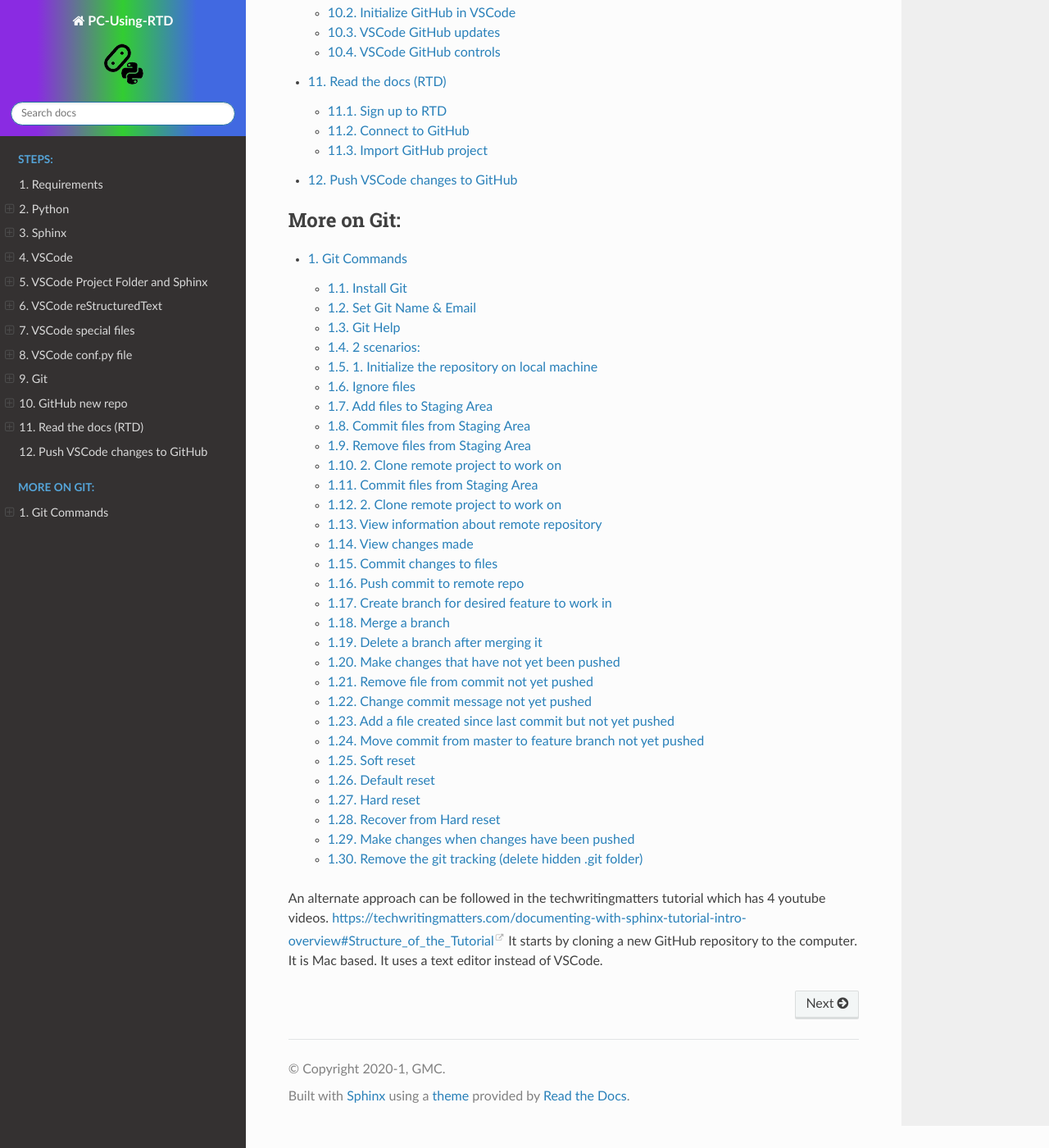
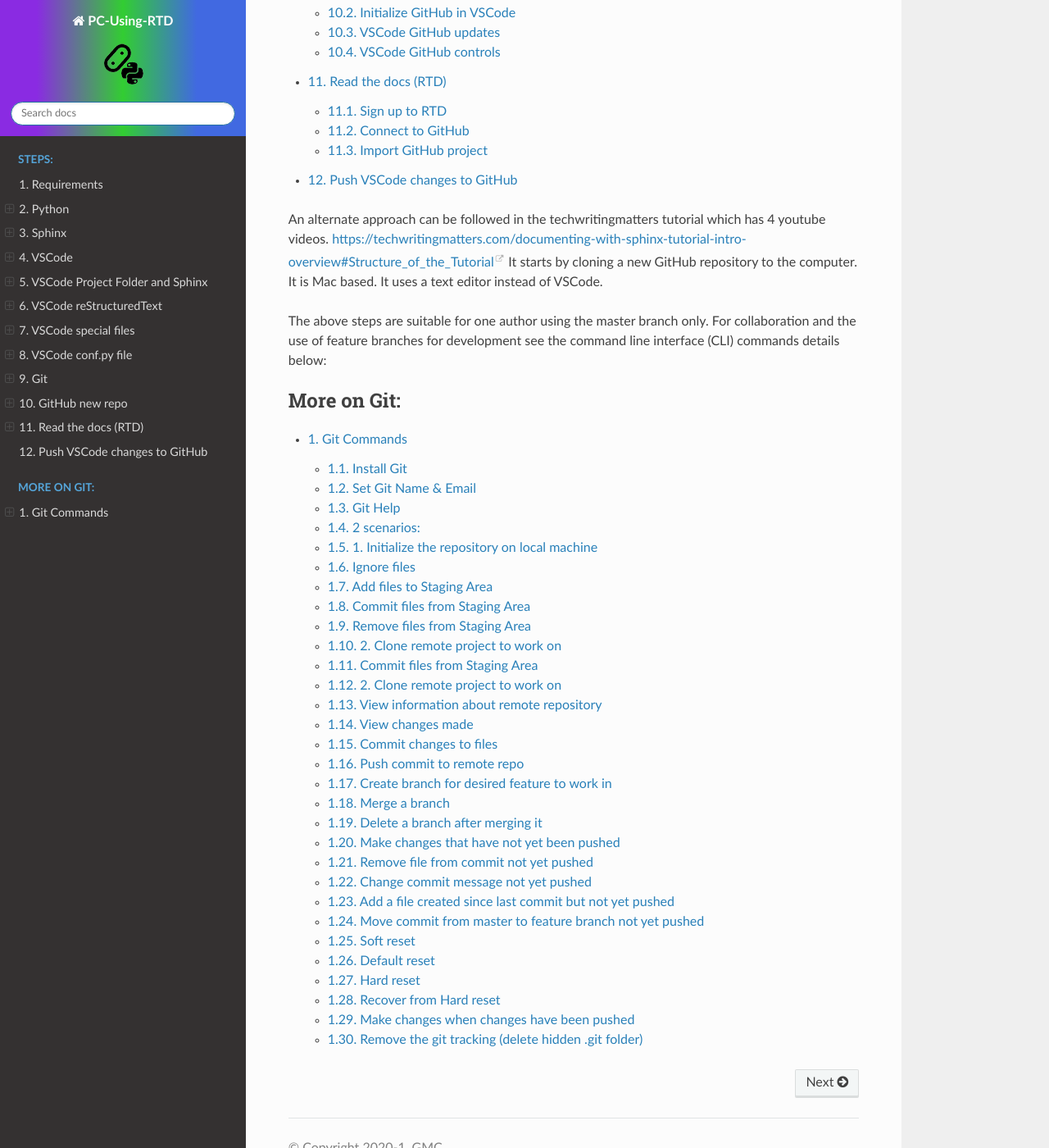
Before and after one commit to gmc-code/PC-Using-RTD, a Sphinx documentation site: the page built from docs/index.rst, in a window 1280 px wide and 1400 px high, scrolled down 1776 px. Shown: the whole window at 82% size. Built offline with Sphinx 7.4.7 and the Read the Docs theme 2.0.0, drawn with Linux system fonts in a browser that asks for light colours.

```diff
--- a/docs/index.rst
+++ b/docs/index.rst
@@ -34,14 +34,16 @@
    setup/Read the docs (RTD).rst
    setup/Push VSCode changes to GitHub.rst
 
+An alternate approach can be followed in the techwritingmatters tutorial which has 4 youtube videos.
+https://techwritingmatters.com/documenting-with-sphinx-tutorial-intro-overview#Structure_of_the_Tutorial
+It starts by cloning a new GitHub repository to the computer. It is Mac based. It uses a text editor instead of VSCode.
+
+The above steps are suitable for one author using the master branch only.
+For collaboration and the use of feature branches for development see the command line interface (CLI) commands details below:
+
 .. toctree::
    :maxdepth: 3
    :caption: More on Git:
    :numbered:
 
    setup/Git commands.rst
-
-
-An alternate approach can be followed in the techwritingmatters tutorial which has 4 youtube videos.
-https://techwritingmatters.com/documenting-with-sphinx-tutorial-intro-overview#Structure_of_the_Tutorial
-It starts by cloning a new GitHub repository to the computer. It is Mac based. It uses a text editor instead of VSCode.
```
Also changed, not shown: docs/setup/VSCode reStructuredText.rst (+9 -2 lines).
